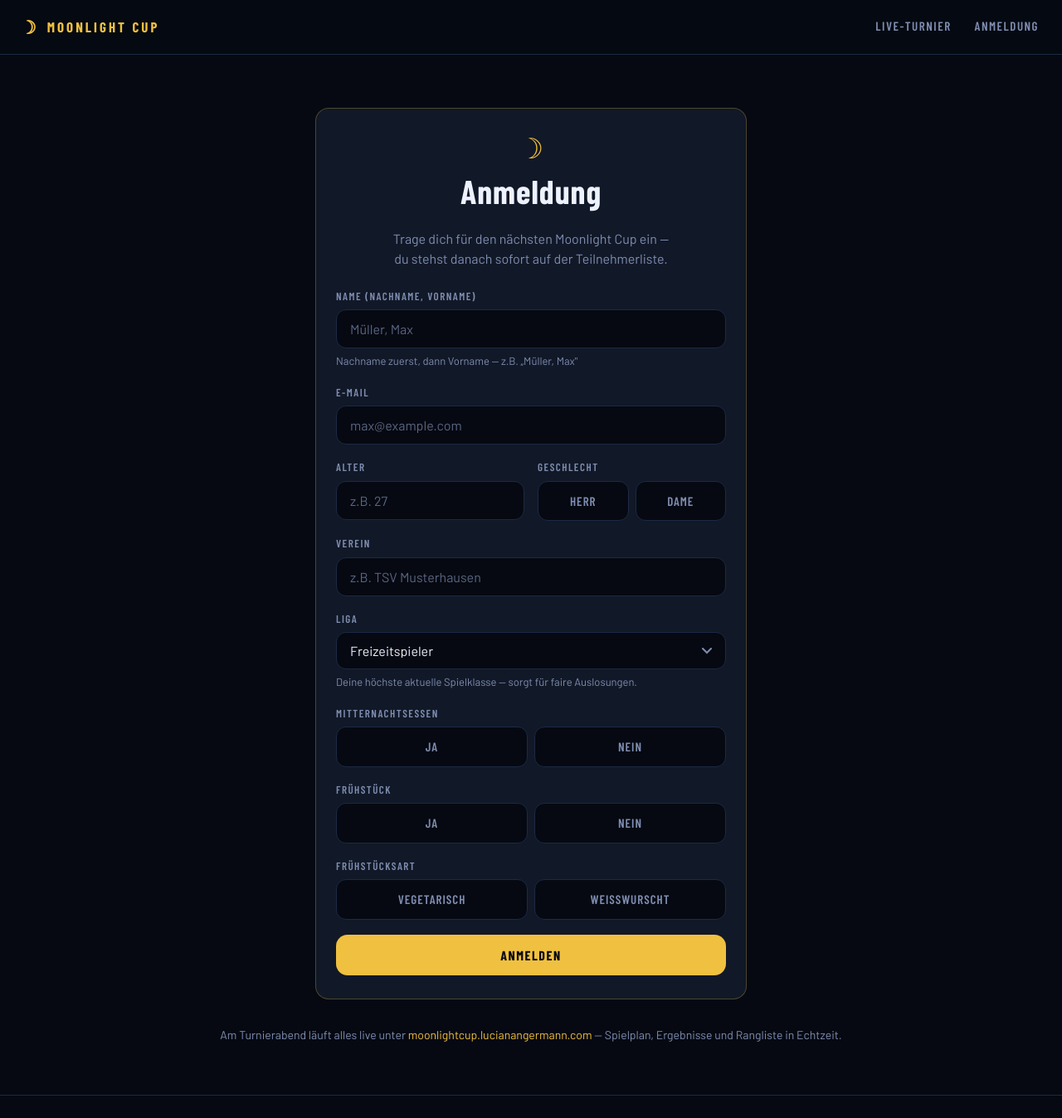
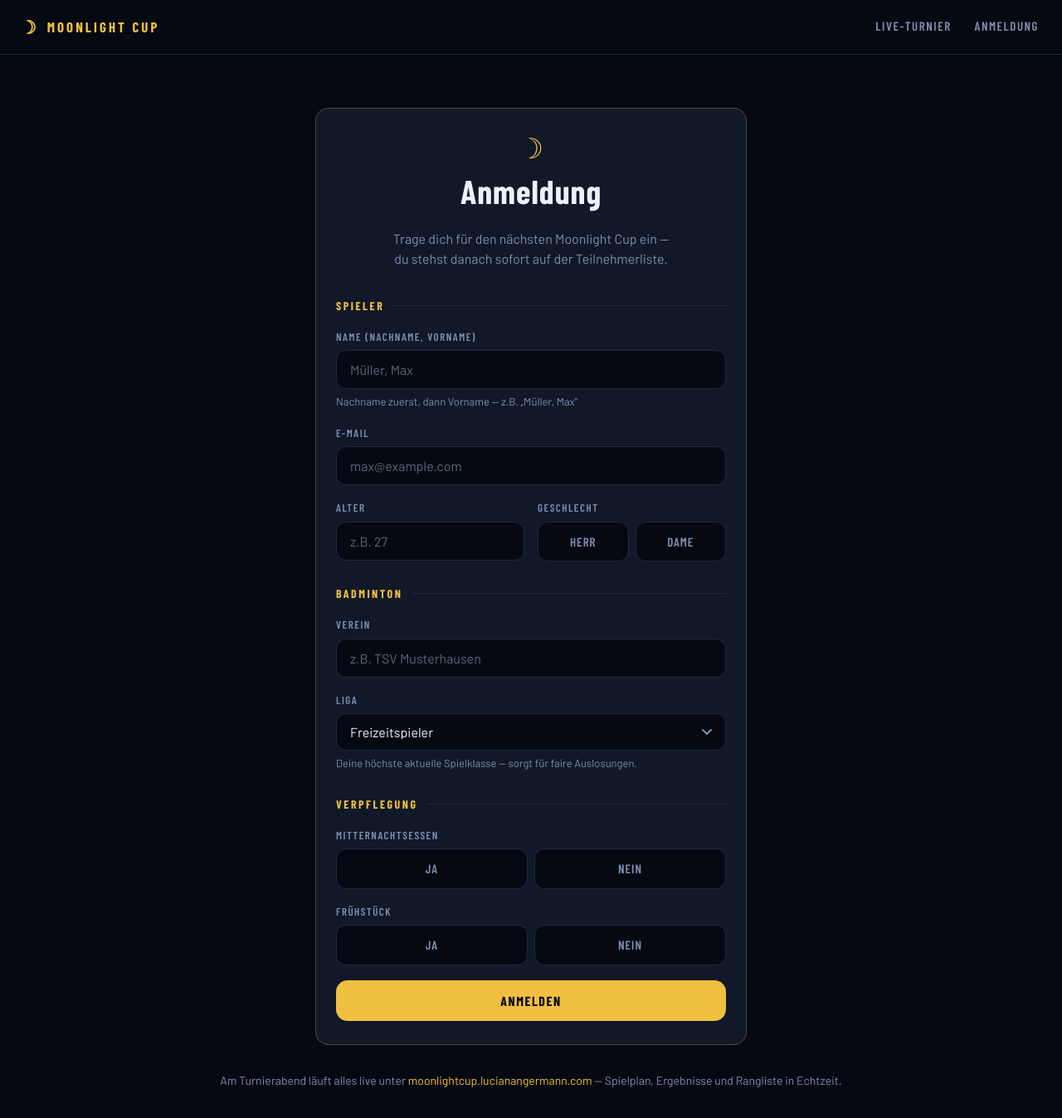
Before and after one commit to Lucianangermann/Moonlight-Cup, a Flask app: template server/templates/anmeldung.html in a window 1280 px wide. Shown: the top 1348 px of the page at 83% size. Run offline with Flask 3, Linux system fonts and the light colour scheme; the template is opened without the code that fills it: values that come from a table or form of the project are taken from there, others are empty; some libraries are stand-ins or nearby versions.

Commit message:
Fix stale-CSS deploys and the always-visible Frühstücksart row
Root cause of "the design looks unstyled after a deploy": Flask serves
/static with max-age=14400, so browsers keep a 4-hour-old style.css
through normal reloads. The stylesheet URL now carries ?v=<mtime>
(computed once at boot; gunicorn restarts on every deploy), so CSS
changes apply on the next page load.

Real bug on top: .form-row's display:flex defeats the hidden attribute,
so the Frühstücksart row was always visible regardless of the Frühstück
answer — fixed with an explicit [hidden] rule.

Polish: the long single-column form gets Spieler/Badminton/Verpflegung
section headers with hairline dividers, and native number-input
spinners are hidden (numeric keypad still triggered via inputmode).

Co-Authored-By: Claude Sonnet 5 <noreply@anthropic.com>

```diff
--- a/server/app.py
+++ b/server/app.py
@@ -10,6 +10,8 @@ Boot order matters here:
 Everything is created inside `create_app()` so tests/CLI can spin up
 isolated instances without polluting module-level state.
 """
+from pathlib import Path
+
 from flask import Flask
 from flask_bcrypt import Bcrypt
 from flask_limiter import Limiter
@@ -72,6 +74,17 @@ def create_app() -> Flask:
     # --- Per-request DB teardown ---
     app.teardown_appcontext(close_db)
 
+    # --- Static asset cache-busting ---
+    # Flask serves /static with max-age=14400, so browsers hold style.css for
+    # hours after a deploy. Templates append ?v=<mtime> to the stylesheet URL;
+    # gunicorn restarts on every deploy, so computing it once at boot is safe.
+    css_path = Path(__file__).resolve().parent / "static" / "css" / "style.css"
+    css_version = int(css_path.stat().st_mtime) if css_path.exists() else 0
+
+    @app.context_processor
+    def inject_asset_version():
+        return {"css_version": css_version}
+
     # --- Blueprints ---
     from blueprints import auth as auth_bp
     from blueprints import anmeldung as anmeldung_bp
--- a/server/static/css/style.css
+++ b/server/static/css/style.css
@@ -277,6 +277,29 @@ h3 { font-size: 18px; }
    ========================================================================= */
 .form { display: flex; flex-direction: column; gap: 18px; }
 .form-row { display: flex; flex-direction: column; gap: 6px; }
+/* display:flex above would defeat the hidden attribute's UA display:none —
+   without this rule the Frühstücksart row is always visible. */
+.form-row[hidden] { display: none; }
+
+/* Section headers break the long single column into scannable groups. */
+.form-section {
+  display: flex;
+  align-items: center;
+  gap: 12px;
+  margin-top: 10px;
+  color: var(--gold);
+  font-family: 'Barlow Condensed', sans-serif;
+  font-weight: 700;
+  font-size: 14px;
+  letter-spacing: 2.5px;
+  text-transform: uppercase;
+}
+.form-section::after {
+  content: '';
+  flex: 1;
+  height: 1px;
+  background: var(--border);
+}
 .form-row label {
   font-family: 'Barlow Condensed', sans-serif;
   font-weight: 600;
@@ -296,6 +319,11 @@ h3 { font-size: 18px; }
   transition: border-color 160ms var(--ease-out), box-shadow 160ms var(--ease-out);
 }
 .form-row input::placeholder { color: var(--text-muted); opacity: 0.7; }
+/* Native number spinners clash with the dark theme; the field stays a
+   numeric input (mobile numpad via inputmode) without the widget. */
+.form-row input[type="number"] { appearance: textfield; -moz-appearance: textfield; }
+.form-row input[type="number"]::-webkit-outer-spin-button,
+.form-row input[type="number"]::-webkit-inner-spin-button { -webkit-appearance: none; margin: 0; }
 .form-row input:focus {
   outline: none;
   border-color: var(--gold);
--- a/server/templates/anmeldung.html
+++ b/server/templates/anmeldung.html
@@ -12,6 +12,8 @@
 
   <form method="POST" action="{{ url_for('anmeldung.anmeldung') }}" class="form" novalidate>
     {{ form.hidden_tag() }}
+
+    <div class="form-section">Spieler</div>
 
     <div class="form-row">
       <label for="name">{{ form.name.label.text }}</label>
@@ -47,6 +49,8 @@
       </div>
     </div>
 
+    <div class="form-section">Badminton</div>
+
     <div class="form-row">
       <label for="verein">{{ form.verein.label.text }}</label>
       {{ form.verein(id="verein", placeholder="z.B. TSV Musterhausen", autocomplete="organization", required=True) }}
@@ -59,6 +63,8 @@
       <span class="field-hint">Deine höchste aktuelle Spielklasse — sorgt für faire Auslosungen.</span>
       {% for err in form.league.errors %}<span class="field-error">{{ err }}</span>{% endfor %}
     </div>
+
+    <div class="form-section">Verpflegung</div>
 
     <div class="form-row">
       <label>{{ form.midnight_meal.label.text }}</label>
--- a/server/templates/base.html
+++ b/server/templates/base.html
@@ -13,7 +13,7 @@
   <link rel="preconnect" href="https://fonts.gstatic.com" crossorigin>
   <link href="https://fonts.googleapis.com/css2?family=Barlow+Condensed:wght@600;700&family=Barlow:wght@400;600&display=swap" rel="stylesheet">
 
-  <link rel="stylesheet" href="{{ url_for('static', filename='css/style.css') }}">
+  <link rel="stylesheet" href="{{ url_for('static', filename='css/style.css', v=css_version) }}">
   {% block head_extra %}{% endblock %}
 </head>
 <body>
```
